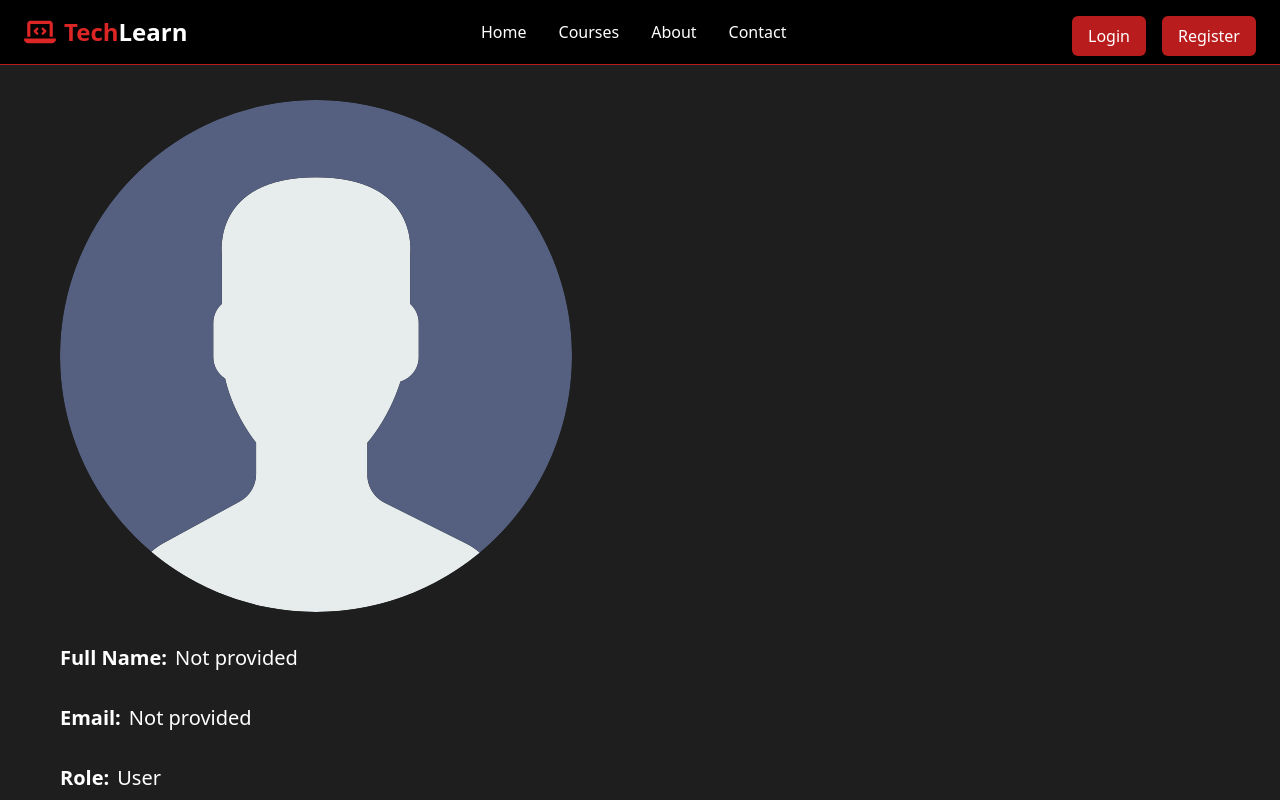
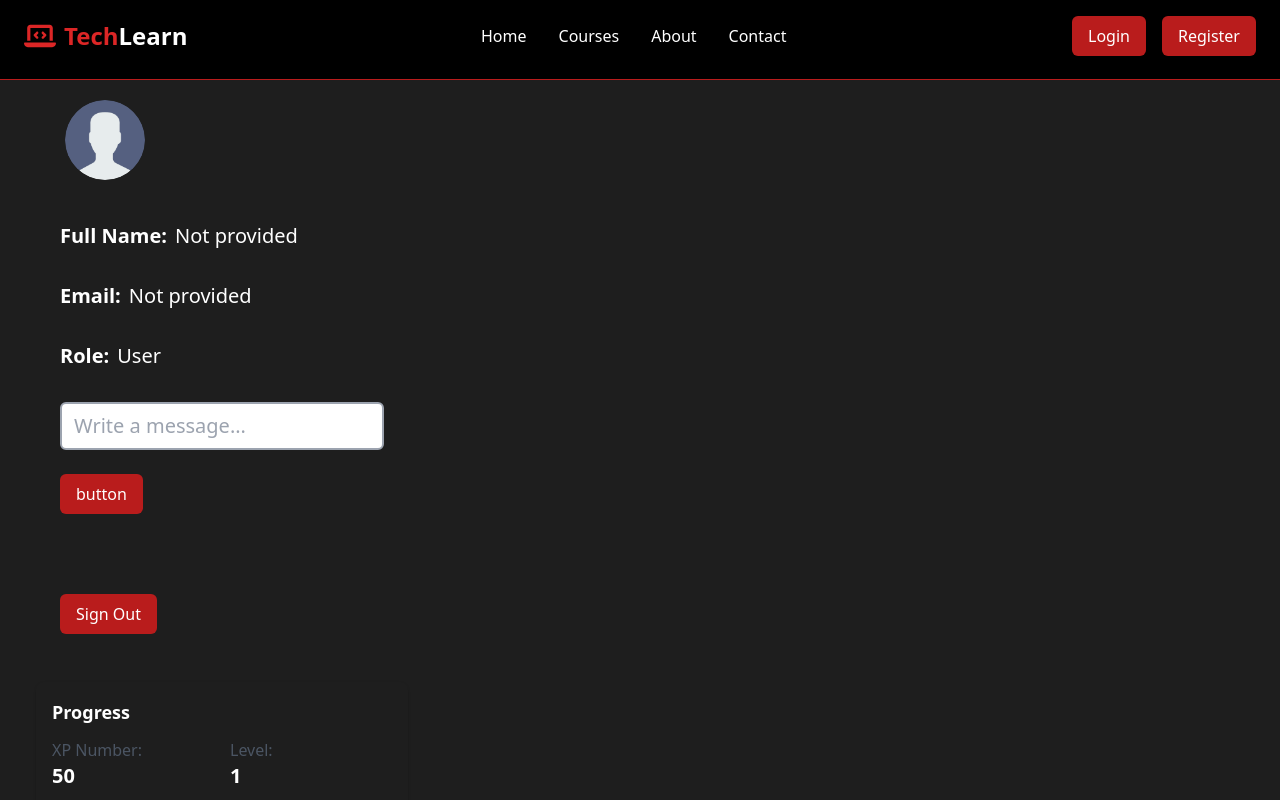
Before and after one commit to MohamedReda-Foshi/IT_AcademyPlatform, a Next.js app in the folder client/: page /Profile in a window 1280 px wide. Shown: the top 800 px of the page. Built offline with nearby package versions, Linux system fonts and the light colour scheme; no server answers.

Commit message:
issus appear in the front-end and typescript

```diff
--- a/client/app/About/page.tsx
+++ b/client/app/About/page.tsx
@@ -67,7 +67,7 @@ export default function About() {
                   <path strokeLinecap="round" strokeLinejoin="round" strokeWidth={2} d="M17 20h5v-2a3 3 0 00-5.356-1.857M17 20H7m10 0v-2c0-.656-.126-1.283-.356-1.857M7 20H2v-2a3 3 0 015.356-1.857M7 20v-2c0-.656.126-1.283.356-1.857m0 0a5.002 5.002 0 019.288 0M15 7a3 3 0 11-6 0 3 3 0 016 0zm6 3a2 2 0 11-4 0 2 2 0 014 0zM7 10a2 2 0 11-4 0 2 2 0 014 0z" />
                 </svg>
               </div>
-              <h3 className="text-xl font-medium mb-2">Inclusivity</h3>
+              <h3 className="text-xl font-medium mb-2">Inclusive</h3>
               <p>We believe everyone deserves access to quality education, and design our platform to be accessible to learners of all backgrounds.</p>
             </div>
             <div className="bg-black bg-opacity-50 p-6 rounded-lg border border-red-800">
--- a/client/app/Courses/[courseId]/page.tsx
+++ b/client/app/Courses/[courseId]/page.tsx
@@ -2,36 +2,44 @@ import Image from 'next/image'
 import Link from 'next/link'
 import Button from '@/app/components/Button'
 import  {fetchCourseById}  from '@/app/lib/api/course'
-import { Types } from 'mongoose';
+import { type Course } from '@/app/types/course';
+// import { Types } from 'mongoose';
 
-export interface Course {
-  id:               Types.ObjectId
-  NameCourse:       string
-  DescriptionCourse:string
-  shortDescription: string
-  category:         string
-  level:            string
-  duration:         number
-  XpNumber:         number
-  AchievementsIcon: string
-  Icon:             string
-  modules:          string[]
-  prerequisites:    string[]
-  learningOutcomes: string[]
-  rating:           number
-  totalLessons:     number
-  totalQuizzes:      number
-  enrollments:      number
-  imageUrl?:        string
-  o:number
-  i:number
-}
+// export interface Course {
+//   id:               Types.ObjectId
+//   NameCourse:       string
+//   DescriptionCourse:string
+//   shortDescription: string
+//   category:         string
+//   level:            string
+//   duration:         number
+//   XpNumber:         number
+//   AchievementsIcon: string
+//   Icon:             string
+//   modules:          string[]
+//   prerequisites:    string[]
+//   learningOutcomes: string[]
+//   rating:           number
+//   totalLessons:     number
+//   totalQuizzes:      number
+//   enrollments:      number
+//   imageUrl?:        string
+//   o:number
+//   i:number
+// }
+/**
+ *
+ * i'm comment that's because the  await fetchCourseById(courseId); is async and return a promise has array of course
+ * with type Course Comes from @/app/types/course
+ * and This Interface above is the type of the course but different to the outcome of the function
+ * so i need to put the dataCourse variable as the same type as the outcome of the function
+ */
 
 
 export default async function CoursePage({ params }: { params: Promise<{ courseId: string }> }) {
   const  {courseId}  = await params
-  let dataCourse: Course[]  | null = null;
-  console.log('Course Page - courseId:', courseId);
+  let dataCourse:  Course[] | null = null;
+  // console.log('Course Page - courseId:', courseId);
 
   try {
     dataCourse = await fetchCourseById(courseId);
@@ -56,7 +64,7 @@ export default async function CoursePage({ params }: { params: Promise<{ courseI
           <div className="mb-8">
             <h1 className="text-4xl md:text-5xl font-bold text-red-600 mb-4">{firstOne?.NameCourse}</h1>
             <p className="text-lg text-white mb-6">{firstOne?.DescriptionCourse}</p>
-            <Link href={`/Courses/${firstOne?.id}/Lesson/${firstOne?.id}`}>
+            <Link href={`/Courses/${firstOne?._id}/Lesson/${firstOne?._id}`}>
               <Button button="Get Started" type={"button"} />
             </Link>
           </div>
@@ -69,7 +77,7 @@ export default async function CoursePage({ params }: { params: Promise<{ courseI
           <div className="bg-black p-6 rounded-lg shadow-md">
             <h2 className="text-2xl font-semibold text-red-600 mb-4">What you will learn</h2>
             <ul className="grid grid-cols-1 md:grid-cols-2 gap-3">
-              {firstOne?.learningOutcomes.map((o, i) => (
+              {firstOne?.learningOutcomes?.map((o, i) => (
                 <li key={i} className="flex items-start">
                   <svg className="h-5 w-5 text-red-600 mr-2 mt-0.5" fill="none" viewBox="0 0 24 24" stroke="currentColor">
                     <path strokeLinecap="round" strokeLinejoin="round" strokeWidth="2" d="M5 13l4 4L19 7" />
@@ -88,6 +96,7 @@ export default async function CoursePage({ params }: { params: Promise<{ courseI
                 src={firstOne?.imageUrl ?? '/default.png'}
                 alt={`Cover Image for ${firstOne?.NameCourse ?? 'Course'}`}
                 fill
+                priority={true}
                 sizes='100%'
                 className="object-cover"
               />
--- a/client/app/Profile/page.tsx
+++ b/client/app/Profile/page.tsx
@@ -13,19 +13,19 @@ export default async function ProfilePage() {
     const defaultAvatar = "/avatar.png";
 
     return (
-        <div className='flex p-9'>
+        <div className='flex p-9 min-h-[100px]'>
             <div className=" py-10 rounded-lg">
                 <div className="items-center justify-center flex border-gray-400 rounded-2xl">
                     <div className='flex flex-col gap-8 rounded-lg p-6'>
-                        <div className="flex justify-center">
+                        <div className="flex justify-center w-[90px] h-[90px] overflow-hidden">
                             <Image
                                 className="rounded-full"
                                 src={user?.image ?? defaultAvatar}
-                                width={120}
-                                height={120}
+                                width={'100'}
+                                height={'100'}
                                 alt="Avatar"
                                 priority
-                                style={{ width: 'auto', height: 'auto' }}
+                                style={{ objectFit: 'cover', width: 80, height: 80 }}
                             />
                         </div>
                         <div className='flex flex-row gap-2 items-center'>
--- a/client/app/components/Avatar.tsx
+++ b/client/app/components/Avatar.tsx
@@ -18,13 +18,13 @@ export default function Avatar() {
       <Image
         className='rounded-full'
         src={image ?? defaultAvatar}
-        width={50}
-        height={50}
+        width={40}
+        height={40}
         alt="Avatar"
         priority
         style={{width: 'auto', height: 'auto'}}
       />
-      <p className="text-sm">{name}</p>
+      <p className="text-xl capitalize font-bold">{name}</p>
     </div>
   )
 }
--- a/client/app/components/Navigation.tsx
+++ b/client/app/components/Navigation.tsx
@@ -18,13 +18,12 @@ function Navigation() {
 
   return (
     <>
-      <nav className="bg-black border-b border-red-700 fixed w-full z-50">
+      <nav className="bg-black border-b border-red-700 fixed w-full z-50 min-h-[80px]">
         <div className="max-w-7xl mx-auto px-4 sm:px-6 ">
-          <div className="flex justify-between h-16">
+          <div className="flex justify-between items-center">
               <Link href="/">
                 <div className="flex items-center flex-row py-4">
-              <FontAwesomeIcon
-                icon={faLaptopCode} className='text-red-600 size-8'/>
+                  <FontAwesomeIcon icon={faLaptopCode} className='text-red-600 size-8'/>
                     <span className="flex items-center px-2">
                       <span className="text-red-600 text-2xl font-bold">Tech</span>
                       <span className="text-white text-2xl font-bold">Learn</span>
@@ -39,12 +38,9 @@ function Navigation() {
                 <Link href="/Courses" className="text-white hover:text-red-500 transition">Courses</Link>
                 <Link href="/About" className="text-white hover:text-red-600 transition">About</Link>
                 <Link href="/Contact" className="text-white hover:text-red-500 transition">Contact</Link>
-
-
               </div>
             </div>
             <div>
-
               <AuthNav/>
             </div>
 
--- a/client/app/lib/api/chapter.ts
+++ b/client/app/lib/api/chapter.ts
@@ -1,6 +1,6 @@
-// lib/api/chapter.ts
 import type { ChapterData } from '../../types/ChapterData';
 import { Types } from 'mongoose';
+// lib/api/chapter.ts
 
 
 
@@ -12,9 +12,9 @@ export async function fetchChapterById(id: Types.ObjectId | string): Promise<Cha
     return [];
   }
   try {
-    const idstring =id.toString()
-    const res = await fetch(`${process.env.NEXT_PUBLIC_EXPRESS_URL}/course/getChapter/${idstring}` )
-        console.log('Fetching chapters for courseId:', idstring);
+    const idString =id.toString()
+    const res = await fetch(`${process.env.NEXT_PUBLIC_EXPRESS_URL}/course/getChapter/${idString}` )
+        // console.log('Fetching chapters for courseId:', idString);
 
     if (!res.ok) {
       throw new Error(`Network response was not ok (${res.status})`);
--- a/client/app/lib/api/course.ts
+++ b/client/app/lib/api/course.ts
@@ -36,7 +36,7 @@ export async function fetchHomeCourseFromExpr(): Promise<Course[]> {
 
 /// this courses by id from the database
 export async function fetchCourseById(id: string): Promise<Course[]> {
-  console.log('Fetching course with id:', id);
+  // console.log('Fetching course with id:', id);
 
   try {
       const token = typeof window !== 'undefined' ? localStorage.getItem('token') : null;
```
Also changed, not shown: client/app/lib/user/user.ts (+3 -6 lines). Lines whose indentation alone changed are shown as unchanged.
